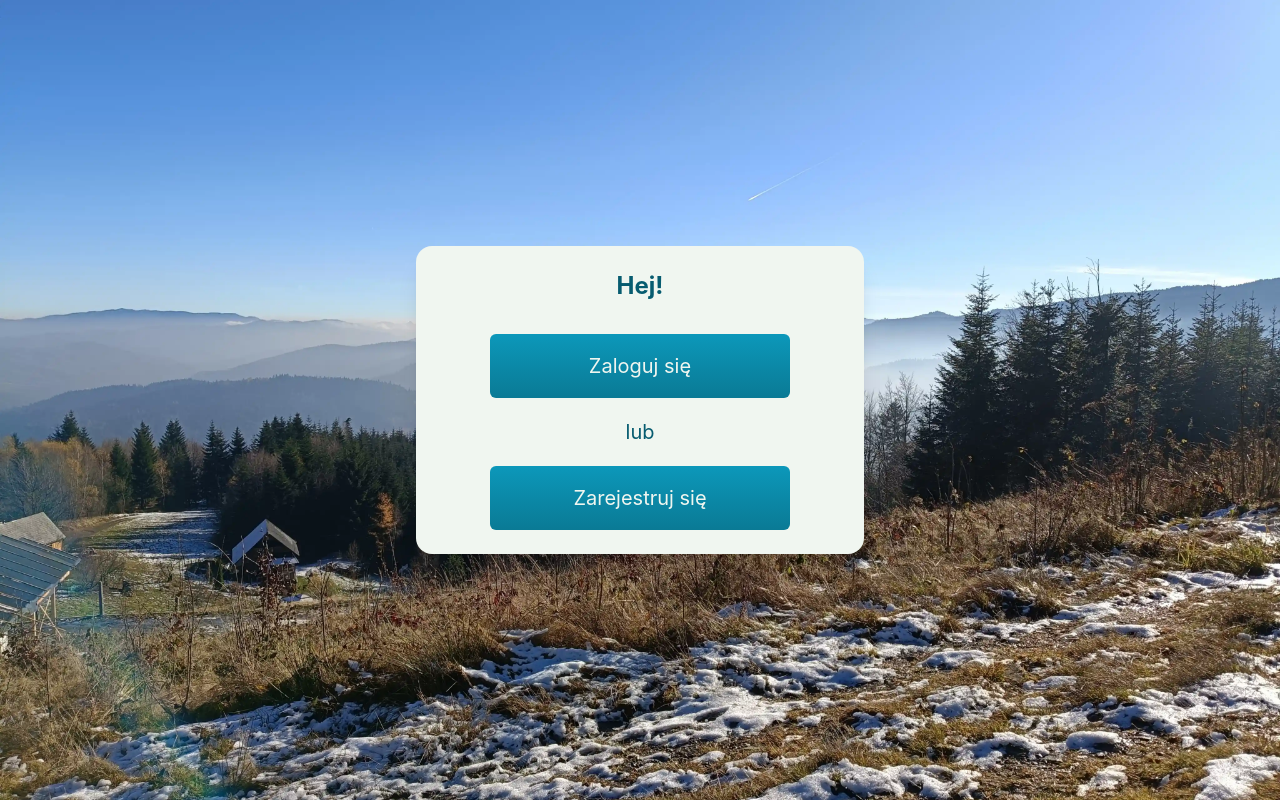
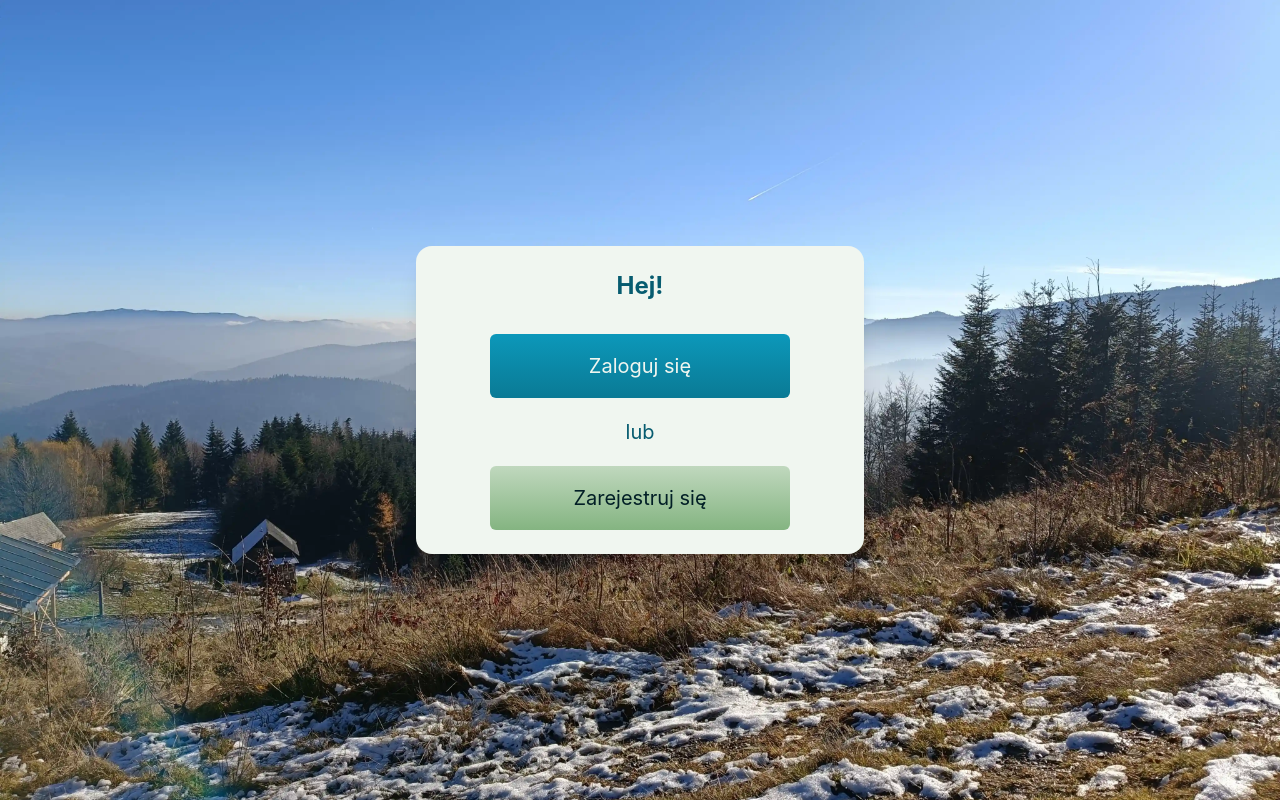
Before and after one commit to bonsilapra/niegorzysci, a React (Vite) app: page / in a window 1280 px wide. Built offline with nearby package versions, Linux system fonts and the light colour scheme; no server answers.

Commit message:
Add `secondary`  button

```diff
--- a/src/components/Buttons.jsx
+++ b/src/components/Buttons.jsx
@@ -4,8 +4,10 @@ import {Loader} from './Loader';
 
 const btnCommonClass = 'self-center flex justify-center items-center md:w-3/4 w-full h-16 rounded-md ';
 const btnPrimaryClass = 'text-secondary-100 p-3 bg-linear-to-t from-primary-500 to-primary-400';
+const btnSecondaryClass = 'text-primary-1000 p-3 bg-linear-to-t from-secondary-400 to-secondary-300';
 const animationCommonClass = 'bg-linear-to-t transition delay-50 duration-400 ease-in-out hover:shadow-md hover:scale-103 hover:bg-linear-to-t ';
 const animationPrimaryClass = 'from-primary-500 to-primary-400 hover:from-primary-600 hover:to-primary-500';
+const animationSecondaryClass = 'from-secondary-400 to-secondary-300 hover:from-secondary-500 hover:to-secondary-400';
 const disabledPrimaryClass = 'bg-primary-100';
 
 export const NavButton = ({content, path, cssClass, type = 'primary'}) => {
@@ -15,8 +17,10 @@ export const NavButton = ({content, path, cssClass, type = 'primary'}) => {
 			className={cx(
 				btnCommonClass,
 				{[btnPrimaryClass]: type === 'primary'},
+				{[btnSecondaryClass]: type === 'secondary'},
 				animationCommonClass,
 				{[animationPrimaryClass]: type === 'primary'},
+				{[animationSecondaryClass]: type === 'secondary'},
 				cssClass)}
 			to={path}
 		>
@@ -34,8 +38,10 @@ export const SubmitButton = ({content, isDisabled, cssClass, type = 'primary', i
 			className={cx(
 				btnCommonClass,
 				{[btnPrimaryClass]: type === 'primary'},
+				{[btnSecondaryClass]: type === 'secondary'},
 				animationCommonClass,
 				{[animationPrimaryClass]: type === 'primary' && !isDisabled},
+				{[animationSecondaryClass]: type === 'secondary' && !isDisabled},
 				cssClass,
 				{[disabledPrimaryClass]: isDisabled},
 			)}
--- a/src/pages/MainPage.jsx
+++ b/src/pages/MainPage.jsx
@@ -16,6 +16,7 @@ export default function MainPage() {
 			<NavButton
 				content="Zarejestruj się"
 				path="/signup"
+				type="secondary"
 			/>
 		</>
 	);
```
